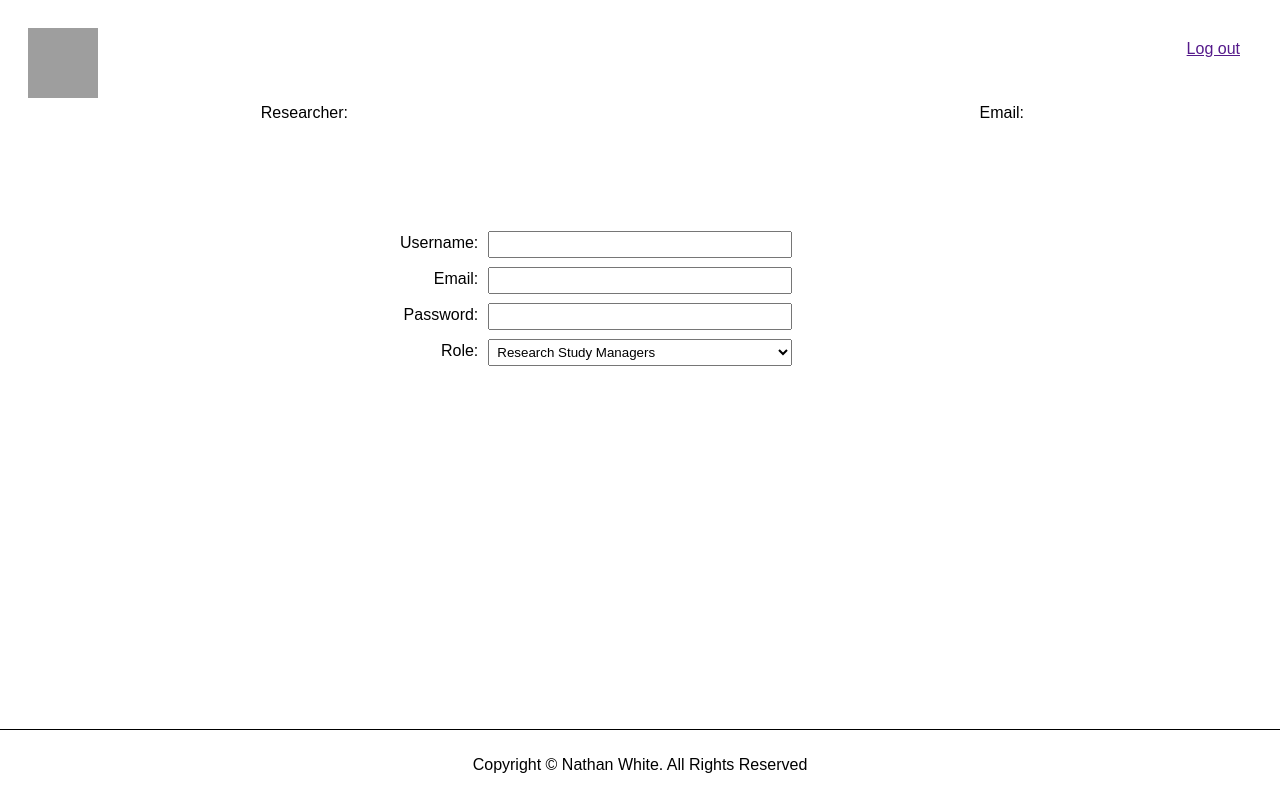
After one commit to Amianate/400003165, a PHP site: page /tpl/createUser.html in a window 1280 px wide. The commit adds this page. Run offline with PHP 8.4, Linux system fonts and the light colour scheme; grey boxes are pictures that could not be loaded.

Commit message:
Complete html. draft 1

```diff
--- a/css/style.css
+++ b/css/style.css
@@ -191,3 +191,28 @@ body {
     text-decoration: none;
     color: white;
 }
+
+/*
+    User Create Form
+*/
+
+#form{
+    display: grid;
+    align-content: center;
+    margin: 0% 20%;
+    margin-top: 5%;
+    grid-template-columns: 30% 40% 30%;
+}
+
+#form .labels{
+    text-align: right;
+    padding-right: 10px;
+    padding-top: 3px;
+    grid-column: 1;
+}
+
+#form .inputs{
+    grid-column: 2;
+    margin-bottom: 9px;
+    padding: 4px;
+}
--- /dev/null
+++ b/tpl/createUser.html
@@ -0,0 +1,50 @@
+<html>
+
+<head>
+    <link rel="stylesheet" href="../css/style.css">
+</head>
+
+<body>
+    <div id="header" class="header">
+        <div id="topRow">
+            <img src="../circle.jpg" alt="Plain circle" width="70px" height="70px">
+
+            <a href="" id="logout">Log out</a>
+        </div>
+
+        <div id="bottomRow">
+            <p id="userTitle">Researcher:</p>
+
+            <p id="userEmail">Email:</p>
+        </div>
+    </div>
+
+    <div id="form">
+        <label for="usernameField" class="labels">Username:</label>
+        <input type="text" id="createUsername" name="usernameField" class="inputs">
+        <br>
+
+        <!-- Email field and label -->
+        <label for="emailField" class="labels">Email:</label>
+        <input type="text" id="createEmail" name="emailField" class="inputs">
+        <br>
+
+        <!-- Password field and label -->
+        <label for="pwField" class="labels">Password:</label>
+        <input type="password" id="createPw" name="pwField" class="inputs">
+        <br>
+
+        <label for="roleSelect" class="labels">Role:</label>
+        <select name="roleSelect" class="inputs">
+            <option value="managers">Research Study Managers</option>
+            <option value="researchers">Researchers</option>
+        </select>
+    </div>
+
+    <div id="footer">
+        <p>Copyright © Nathan White. All Rights Reserved </p>
+    </div>
+
+</body>
+
+<html>
--- a/tpl/researcher.html
+++ b/tpl/researcher.html
@@ -12,7 +12,7 @@
             </div>
 
             <div id="bottomRow">
-                <p  id="userTitle">Research Study Manager:</p>
+                <p  id="userTitle">Researcher:</p>
 
                 <p id="userEmail">Email:</p>
             </div>
```
